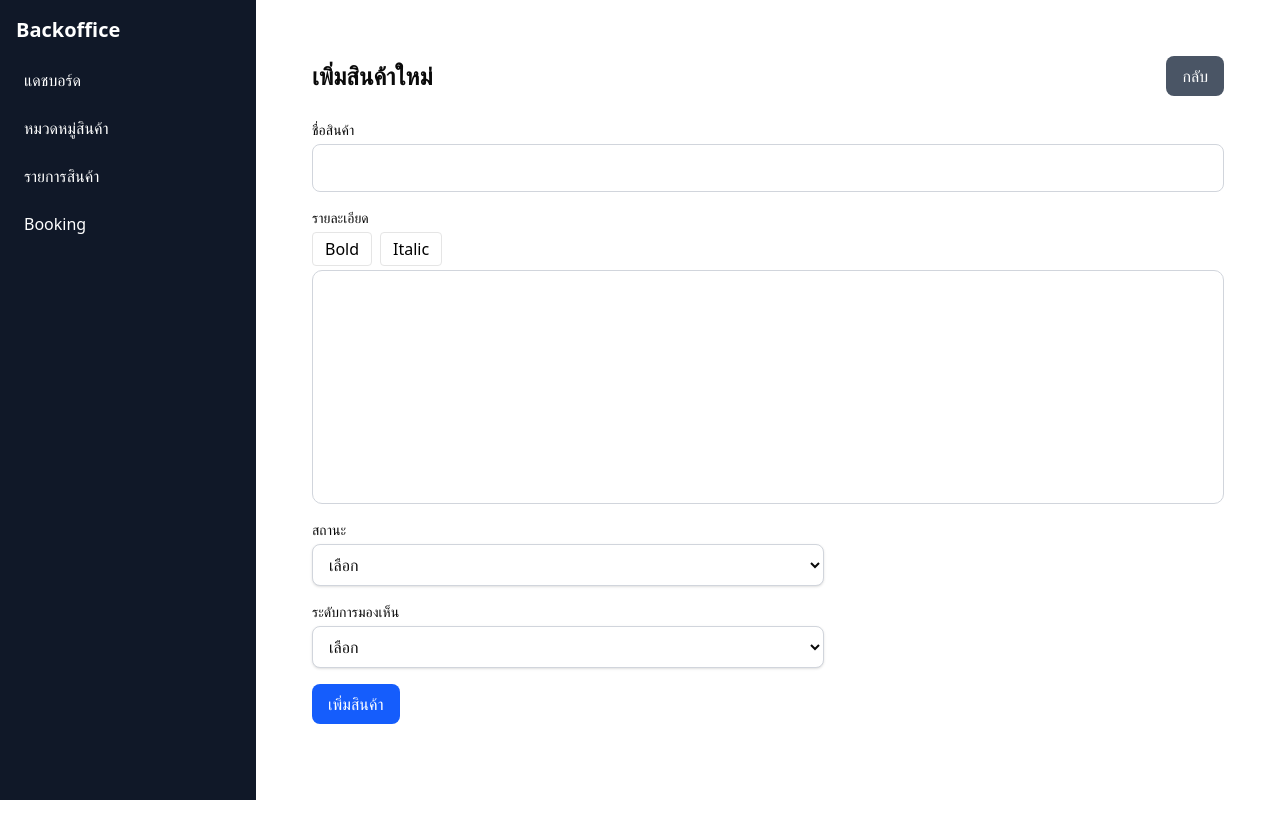
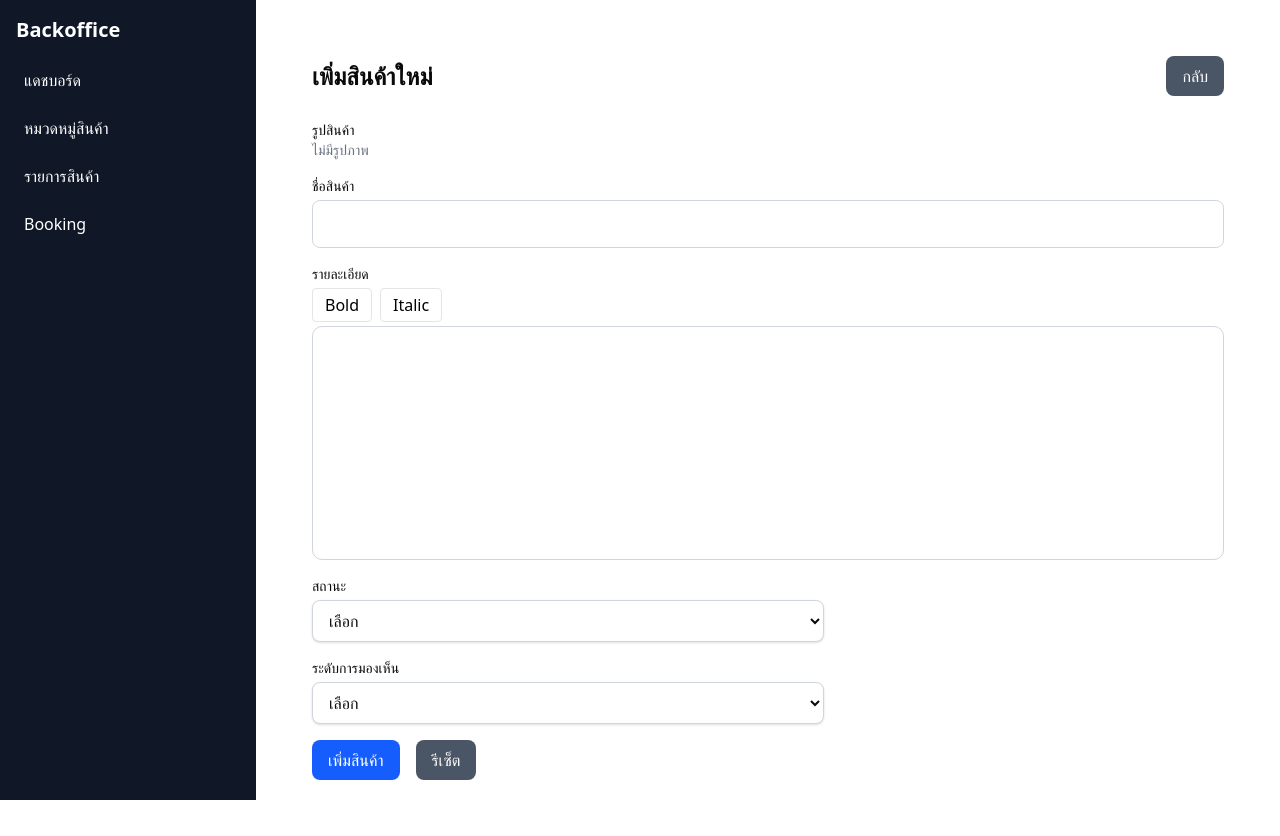
Before and after one commit to anon120655/nextshop, a Next.js app: page /backoffice/product/create in a window 1280 px wide. Before the commit the page ends 800 px from the top, so only its background shows below. Built offline with nearby package versions, Linux system fonts and the light colour scheme.

Commit message:
ProductForm ImgUrl

```diff
--- a/app/(login)/backoffice/login/page.tsx
+++ b/app/(login)/backoffice/login/page.tsx
@@ -114,7 +114,6 @@ export default function LoginPage() {
 
   // ฟังก์ชันจัดการการเปลี่ยนแปลง input และเคลียร์ข้อผิดพลาด
   const handleInputChange = (e: React.ChangeEvent<HTMLInputElement>) => {
-    //console.log("handleInputChange.....", e.target.name, e.target.value);
     const { name, value } = e.target;
     setFormData((prev) => ({ ...prev, [name]: value }));
     // เคลียร์ข้อผิดพลาดของฟิลด์ที่กำลังแก้ไขทั้งใน clientErrors และ state.errors
--- a/components/backoffice/CategoryForm.tsx
+++ b/components/backoffice/CategoryForm.tsx
@@ -78,7 +78,7 @@ export default function CategoryForm({ initialData, mode }: CategoryFormProps) {
 
   // ฟังก์ชันรีเซ็ตฟอร์ม
   const handleReset = () => {
-    console.log("Reset button clicked, resetting formData");
+    //console.log("Reset button clicked, resetting formData");
     if (mode === "edit" && initialData) {
       // ในโหมดแก้ไข รีเซ็ตกลับไปเป็น initialData
       setFormData({
--- a/components/backoffice/ProductForm.tsx
+++ b/components/backoffice/ProductForm.tsx
@@ -1,13 +1,14 @@
 "use client";
 
-import { useActionState } from "react";
+import { useState, useEffect } from "react";
 import { useRouter } from "next/navigation";
 import { showErrorToast } from "../common/ToastNotification";
 import { GUID_EMPTY, STRING_EMPTY } from "@/utils/constants";
 import { LoaderCircle } from "lucide-react";
-import { Product } from "@/types/products/Product";
+import { Product, ProductSchema } from "@/types/products/Product";
 import { EditorContent, useEditor } from "@tiptap/react";
 import StarterKit from "@tiptap/starter-kit";
+import { z } from "zod";
 
 interface ProductFormProps {
   initialData?: Product | null;
@@ -16,32 +17,161 @@ interface ProductFormProps {
 
 export default function ProductForm({ initialData, mode }: ProductFormProps) {
   const router = useRouter();
-  // const [errorMessage, setErrorMessage] = useState<string | null>(null); // เพิ่ม state
-
-  //console.log("initialData", initialData);
-  const initialState: Product = {
-    Status: initialData?.Status,
+  const [isSubmitting, setIsSubmitting] = useState(false);
+  const [formData, setFormData] = useState<Product>({
+    Status: initialData?.Status?.toString() || STRING_EMPTY,
     ProductId: initialData?.ProductId || GUID_EMPTY,
-    CreateDate: initialData?.CreateDate ? initialData.CreateDate : new Date(),
+    CreateDate: initialData?.CreateDate
+      ? new Date(initialData.CreateDate)
+      : new Date(),
     Name: initialData?.Name || STRING_EMPTY,
     Description: initialData?.Description || STRING_EMPTY,
-    VisibilityLevel: initialData?.VisibilityLevel,
+    VisibilityLevel: initialData?.VisibilityLevel?.toString() || STRING_EMPTY,
+    ImageCoverUrl: initialData?.ImageCoverUrl || STRING_EMPTY,
+    ImageCoverThumbnailUrl: initialData?.ImageCoverThumbnailUrl || STRING_EMPTY,
+    UrlSlug: initialData?.UrlSlug || STRING_EMPTY,
+    SellProductUploads: initialData?.SellProductUploads || [],
+  });
+  const [errors, setErrors] = useState<Partial<Record<keyof Product, string>>>(
+    {}
+  );
+
+  // ตั้งค่า Tiptap Editor
+  const editor = useEditor({
+    extensions: [StarterKit],
+    content: formData.Description,
+    onUpdate: ({ editor }) => {
+      // อัปเดต Description ใน formData เมื่อเนื้อหาใน editor เปลี่ยน
+      setFormData((prev) => ({
+        ...prev,
+        Description: editor.getHTML(),
+      }));
+      validateForm({
+        ...formData,
+        Description: editor.getHTML(),
+      });
+    },
+  });
+
+  // Sync initialData กับ formData เมื่อ initialData เปลี่ยน
+  useEffect(() => {
+    if (initialData) {
+      setFormData({
+        Status: initialData.Status?.toString() || STRING_EMPTY,
+        ProductId: initialData.ProductId || GUID_EMPTY,
+        CreateDate: initialData.CreateDate
+          ? new Date(initialData.CreateDate)
+          : new Date(),
+        Name: initialData.Name || STRING_EMPTY,
+        Description: initialData.Description || STRING_EMPTY,
+        VisibilityLevel:
+          initialData.VisibilityLevel?.toString() || STRING_EMPTY,
+        ImageCoverUrl: initialData.ImageCoverUrl || STRING_EMPTY,
+        ImageCoverThumbnailUrl:
+          initialData.ImageCoverThumbnailUrl || STRING_EMPTY,
+        UrlSlug: initialData.UrlSlug || STRING_EMPTY,
+        SellProductUploads: initialData.SellProductUploads || [],
+      });
+      setErrors({});
+      // อัปเดตเนื้อหาใน Tiptap Editor
+      editor?.commands.setContent(initialData.Description || STRING_EMPTY);
+    }
+    console.log("formData", formData);
+  }, [initialData, editor]);
+
+  // ฟังก์ชันตรวจสอบข้อมูลด้วย Zod
+  const validateForm = (data: Product) => {
+    const result = ProductSchema.safeParse(data);
+    if (!result.success) {
+      const errorMap = result.error.issues.reduce((acc, issue) => {
+        const field = issue.path[0] as keyof Product;
+        acc[field] = issue.message;
+        return acc;
+      }, {} as Partial<Record<keyof Product, string>>);
+      setErrors(errorMap);
+    } else {
+      setErrors({});
+    }
+    return result;
   };
 
-  //console.log("initialState", initialState);
-  const submitAction = async (state: Product, formData: FormData) => {
-    //setErrorMessage(null); // รีเซ็ต errorMessage ก่อนเริ่ม submit
-
-    const payload = {
-      Status: Number(formData.get("Status")),
-      ProductId: state.ProductId,
-      CreateDate: new Date(formData.get("CreateDate") as string),
-      Name: formData.get("Name") as string,
-      Description: formData.get("Description") as string,
-      VisibilityLevel: Number(formData.get("VisibilityLevel")),
+  // จัดการการเปลี่ยนแปลงใน input
+  const handleChange = (
+    e: React.ChangeEvent<
+      HTMLInputElement | HTMLTextAreaElement | HTMLSelectElement
+    >
+  ) => {
+    const { name, value } = e.target;
+    const updatedFormData = {
+      ...formData,
+      [name]: value,
+    };
+    setFormData(updatedFormData);
+    validateForm(updatedFormData);
   };
 
-    //console.log(JSON.stringify(payload));
+  // ฟังก์ชันรีเซ็ตฟอร์ม
+  const handleReset = () => {
+    if (mode === "edit" && initialData) {
+      setFormData({
+        Status: initialData.Status?.toString() || STRING_EMPTY,
+        ProductId: initialData.ProductId || GUID_EMPTY,
+        CreateDate: initialData.CreateDate
+          ? new Date(initialData.CreateDate)
+          : new Date(),
+        Name: initialData.Name || STRING_EMPTY,
+        Description: initialData.Description || STRING_EMPTY,
+        VisibilityLevel:
+          initialData.VisibilityLevel?.toString() || STRING_EMPTY,
+        ImageCoverUrl: initialData.ImageCoverUrl || STRING_EMPTY,
+        ImageCoverThumbnailUrl:
+          initialData.ImageCoverThumbnailUrl || STRING_EMPTY,
+        UrlSlug: initialData.UrlSlug || STRING_EMPTY,
+        SellProductUploads: initialData.SellProductUploads || [],
+      });
+      editor?.commands.setContent(initialData.Description || STRING_EMPTY);
+    } else {
+      setFormData({
+        Status: STRING_EMPTY,
+        ProductId: GUID_EMPTY,
+        CreateDate: new Date(),
+        Name: STRING_EMPTY,
+        Description: STRING_EMPTY,
+        VisibilityLevel: STRING_EMPTY,
+        ImageCoverUrl: STRING_EMPTY,
+        ImageCoverThumbnailUrl: STRING_EMPTY,
+        UrlSlug: STRING_EMPTY,
+        SellProductUploads: [],
+      });
+      editor?.commands.setContent(STRING_EMPTY);
+    }
+    setErrors({});
+  };
+
+  // ฟังก์ชันลบรูปภาพตาม ProductUploadId
+  const removeImage = (productUploadId: string) => {
+    const updatedUploads =
+      formData.SellProductUploads?.filter(
+        (upload) => upload.ProductUploadId !== productUploadId
+      ) || [];
+    const updatedFormData = {
+      ...formData,
+      SellProductUploads: updatedUploads,
+    };
+    setFormData(updatedFormData);
+    validateForm(updatedFormData);
+  };
+
+  // จัดการการ submit ฟอร์ม
+  const handleSubmit = async (e: React.FormEvent<HTMLFormElement>) => {
+    e.preventDefault();
+    setIsSubmitting(true);
+
+    const validation = validateForm(formData);
+    if (!validation.success) {
+      setIsSubmitting(false);
+      return;
+    }
 
     try {
       const path =
@@ -49,6 +179,14 @@ export default function ProductForm({ initialData, mode }: ProductFormProps) {
           ? "api/v1/Sell/CreateProducts"
           : `api/v1/Sell/UpdateProducts`;
       const method = mode === "create" ? "POST" : "PUT";
+
+      const payload = {
+        ...formData,
+        Status: formData.Status ? Number(formData.Status) : null,
+        VisibilityLevel: formData.VisibilityLevel
+          ? Number(formData.VisibilityLevel)
+          : null,
+      };
 
       const response = await fetch(
         `${process.env.NEXT_PUBLIC_THA_API_URL}/${path}`,
@@ -62,53 +200,82 @@ export default function ProductForm({ initialData, mode }: ProductFormProps) {
       if (response.ok) {
         router.push("/backoffice/product");
         router.refresh();
-        return { ...payload }; // คืนข้อมูลใหม่หลัง success
       } else {
-        //const errorText = await response.text();
-        showErrorToast({ errorMessages: "Failed to submit." });
-        return state; // ไม่เปลี่ยน state ถ้า error
+        showErrorToast({ errorMessages: "ไม่สามารถส่งข้อมูลได้" });
       }
     } catch (error) {
-      showErrorToast({ errorMessages: "Error to submit." + error });
-      return state;
+      showErrorToast({
+        errorMessages: "เกิดข้อผิดพลาดในการส่งข้อมูล: " + error,
+      });
+    } finally {
+      setIsSubmitting(false);
     }
   };
 
-  //await new Promise((resolve) => setTimeout(resolve, 200));
-  const editor = useEditor({
-    extensions: [StarterKit],
-    content: initialState.Description,
-  });
-
-  //state = ข้อมูลปัจจุบัน (ตาม initialState)
-  //formAction = ฟังก์ชันที่จะใช้ตอน submit <form>
-  //isPending = true/false บอกว่า submit อยู่ไหม
-  const [state, formAction, isPending] = useActionState(
-    submitAction,
-    initialState
-  );
-
   return (
-    <>
-      <form action={formAction} className="space-y-4">
+    <form onSubmit={handleSubmit} className="space-y-4">
       <div>
-          <label htmlFor="name" className="block text-sm font-medium">
+        <label htmlFor="Name" className="block text-sm font-medium">
+          รูปสินค้า
+        </label>
+        {formData.SellProductUploads &&
+        formData.SellProductUploads.length > 0 ? (
+          formData.SellProductUploads?.map((upload) =>
+            upload.Url ? (
+              <div
+                key={upload.ProductUploadId}
+                className="mt-2 inline-block mr-6"
+              >
+                <img
+                  src={upload.Url}
+                  alt={upload.OriginalFileName || "Product Image"}
+                  className="w-32 h-32 object-cover rounded-md"
+                />
+                <button
+                  type="button"
+                  onClick={() => removeImage(upload.ProductUploadId)}
+                  className="mt-1 bg-red-600 text-white px-3 py-1 rounded-md hover:bg-red-700"
+                >
+                  RemoveImage
+                </button>
+              </div>
+            ) : null
+          )
+            .reduce((rows, item, index) => {
+              const rowIndex = Math.floor(index / 4);
+              if (!rows[rowIndex]) rows[rowIndex] = [];
+              rows[rowIndex].push(item);
+              return rows;
+            }, [])
+            .map((row, rowIndex) => (
+              <div key={rowIndex} className="flex flex-wrap mb-6">
+                {row}
+              </div>
+            ))
+        ) : (
+          <p className="text-sm text-gray-500">ไม่มีรูปภาพ</p>
+        )}
+      </div>
+      <div>
+        <label htmlFor="Name" className="block text-sm font-medium">
           ชื่อสินค้า
         </label>
         <input
           id="Name"
           name="Name"
           type="text"
-            defaultValue={state.Name}
+          value={formData.Name}
+          onChange={handleChange}
           className="mt-1 block w-full rounded-md border border-gray-300 h-12 p-2"
-            required
         />
+        {errors.Name && (
+          <p className="mt-1 text-sm text-red-600">{errors.Name}</p>
+        )}
       </div>
       <div>
         <label htmlFor="description" className="block text-sm font-medium">
           รายละเอียด
         </label>
-          {/* Toolbar */}
         <div className="flex gap-2 mb-1 mt-1">
           <button
             type="button"
@@ -135,52 +302,62 @@ export default function ProductForm({ initialData, mode }: ProductFormProps) {
             Italic
           </button>
         </div>
-
-          {/* Editor */}
         <div className="rounded-lg p-4 min-h-[200px] border border-gray-300">
           <EditorContent editor={editor} />
         </div>
+        {errors.Description && (
+          <p className="mt-1 text-sm text-red-600">{errors.Description}</p>
+        )}
       </div>
       <div>
-          <label htmlFor="name" className="block text-sm font-medium">
+        <label htmlFor="Status" className="block text-sm font-medium">
           สถานะ
         </label>
         <select
           id="Status"
           name="Status"
-            defaultValue={state.Status}
+          value={formData.Status}
+          onChange={handleChange}
           className="mt-1 block w-full md:max-w-lg px-3 py-2 border border-gray-300 bg-white rounded-md shadow-sm focus:outline-none focus:ring-indigo-500 focus:border-indigo-500"
         >
-            <option>เลือก</option>
+          <option value="">เลือก</option>
           <option value="1">Enable</option>
           <option value="0">Disable</option>
         </select>
+        {errors.Status && (
+          <p className="mt-1 text-sm text-red-600">{errors.Status}</p>
+        )}
       </div>
       <div>
-          <label htmlFor="name" className="block text-sm font-medium">
+        <label htmlFor="VisibilityLevel" className="block text-sm font-medium">
           ระดับการมองเห็น
         </label>
         <select
-            id="Status"
-            name="Status"
-            defaultValue={state.VisibilityLevel}
+          id="VisibilityLevel"
+          name="VisibilityLevel"
+          value={formData.VisibilityLevel}
+          onChange={handleChange}
           className="mt-1 block w-full md:max-w-lg px-3 py-2 border border-gray-300 bg-white rounded-md shadow-sm focus:outline-none focus:ring-indigo-500 focus:border-indigo-500"
         >
-            <option>เลือก</option>
+          <option value="">เลือก</option>
           <option value="1">ทั้งหมด</option>
           <option value="2">เจ้าหน้าที่</option>
           <option value="3">บุคคลทั่วไป</option>
         </select>
+        {errors.VisibilityLevel && (
+          <p className="mt-1 text-sm text-red-600">{errors.VisibilityLevel}</p>
+        )}
       </div>
+      <div className="flex space-x-4">
         <button
           type="submit"
-          disabled={isPending}
+          disabled={isSubmitting}
           className="bg-blue-600 text-white px-4 py-2 rounded-md hover:bg-blue-700 disabled:bg-gray-400"
         >
-          {isPending ? (
+          {isSubmitting ? (
             <span className="flex items-center space-x-2">
               <LoaderCircle className="animate-spin" size={15} />
-              <span>Submitting...</span>
+              <span>กำลังส่ง...</span>
             </span>
           ) : mode === "create" ? (
             "เพิ่มสินค้า"
@@ -188,7 +365,14 @@ export default function ProductForm({ initialData, mode }: ProductFormProps) {
             "แก้ไขสินค้า"
           )}
         </button>
+        <button
+          type="button"
+          onClick={handleReset}
+          className="bg-gray-600 text-white px-4 py-2 rounded-md hover:bg-gray-700"
+        >
+          รีเซ็ต
+        </button>
+      </div>
     </form>
-    </>
   );
 }
```
Also changed, not shown: types/products/Product.ts (+33 -11 lines), types/products/ProductUpload.ts (added, +30 -0 lines). Lines whose indentation alone changed are shown as unchanged.
